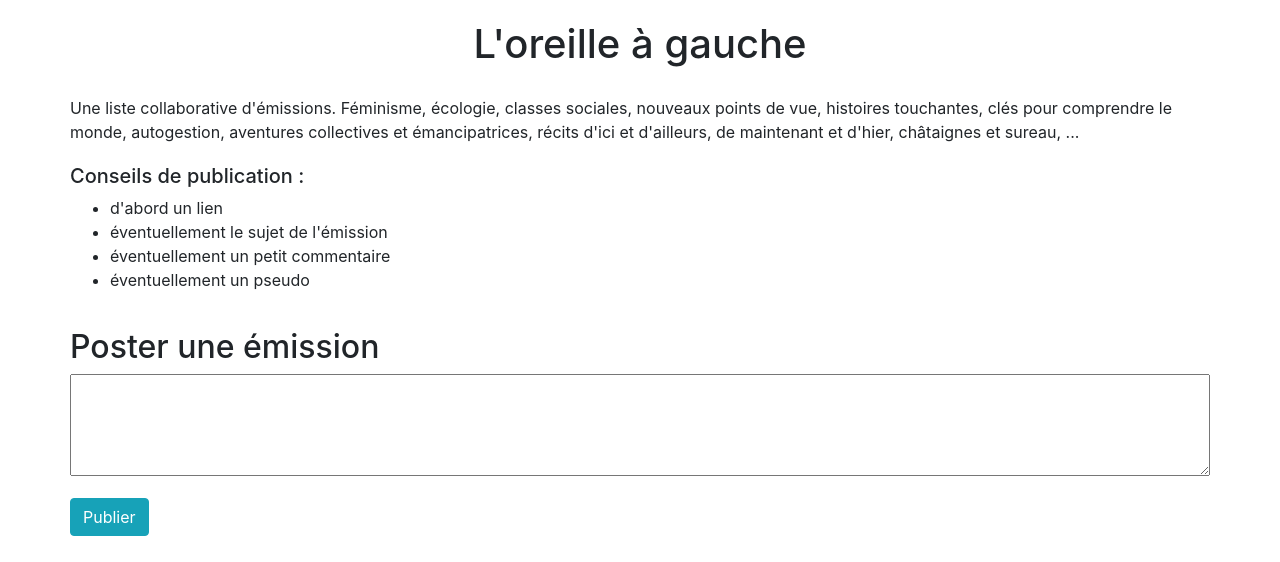
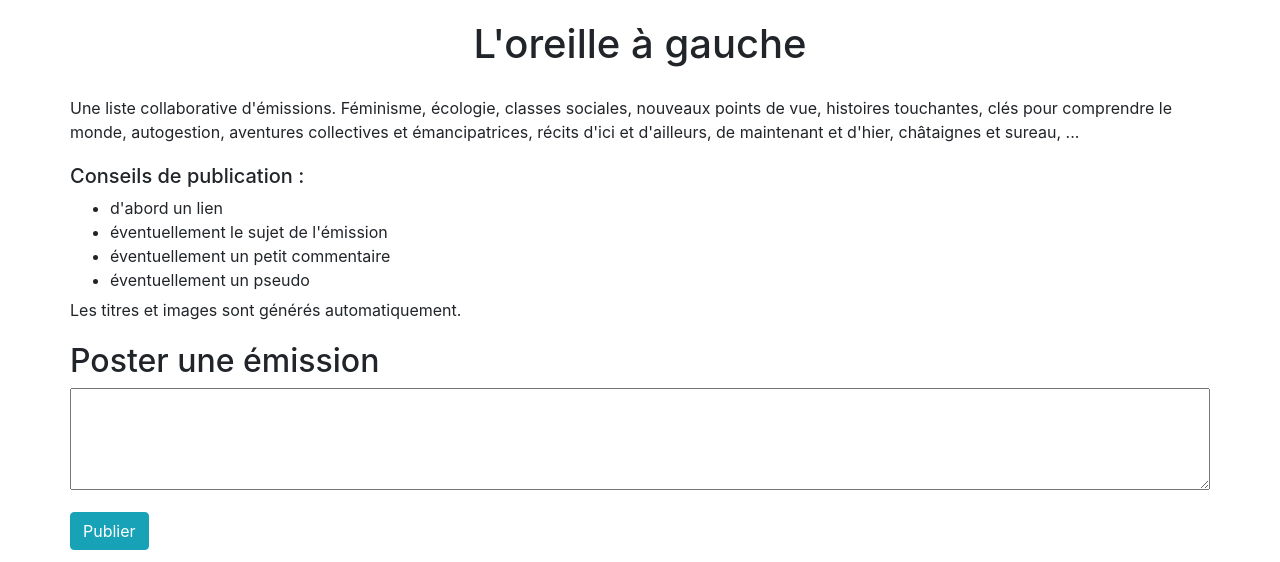
Before and after one commit to Jojo144/oreille_a_gauche, a Django app: template main/templates/submit_toot.html in a window 1280 px wide. Shown: the top 562 px of the page. Run offline with Django 3.2, Linux system fonts and the light colour scheme; the template is opened without the code that fills it: values that come from a table or form of the project are taken from there, others are empty; parts of the project's set-up code (start-up, migrations or seed data) failed here and were passed over; some libraries are stand-ins or nearby versions.

Commit message:
Phrase de plus

```diff
--- a/main/static/main.css
+++ b/main/static/main.css
@@ -22,3 +22,7 @@ a .ellipsis:after {
 .small-top-space {
     margin-top: 20px;
 }
+
+.neg-tiny-top-space {
+    margin-top: -10px;
+}
--- a/main/templates/submit_toot.html
+++ b/main/templates/submit_toot.html
@@ -36,6 +36,9 @@
 		    <li>éventuellement un petit commentaire</li>
 		    <li>éventuellement un pseudo</li>
 		</ul>
+	    </div>
+	    <div class="row neg-tiny-top-space">
+		Les titres et images sont générés automatiquement.
 	    </div>
 	    <div class="row small-top-space">
 		<h2>Poster une émission</h2>
```
